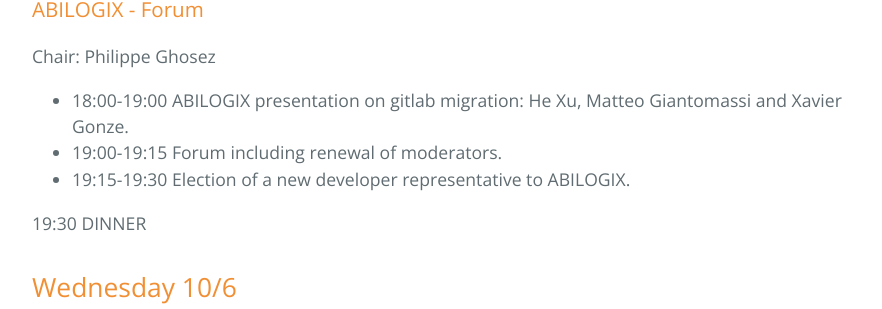
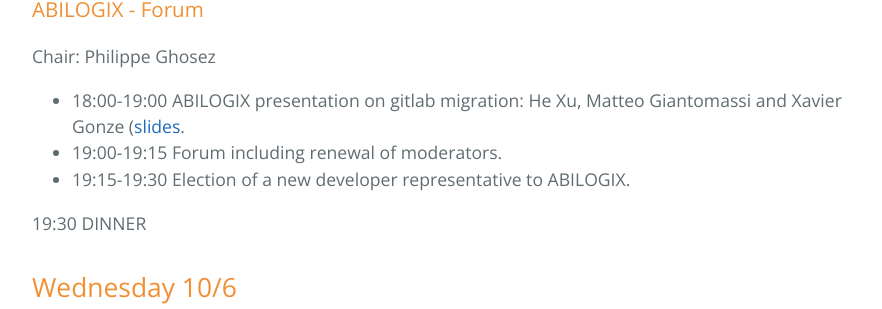
Before and after one commit to abinit/abidev2026, a Jekyll site: the page built from docs/program.md, in a window 1280 px wide and 900 px high, scrolled down 2641 px. Shown: the part 172-481 px from the top of the window, without its empty margins (192-1074 px from the left). Built offline with Jekyll 4.4.1, drawn with Linux system fonts in a browser that asks for light colours; the repository's description, which GitHub fills in, is left out.

Commit message:
Make a link to my slides, for testing purposes.

```diff
--- a/docs/program.md
+++ b/docs/program.md
@@ -94,7 +94,7 @@ Chair: Ivo Souza
 
 Chair: Philippe Ghosez
 
-- 18:00-19:00 ABILOGIX presentation on gitlab migration: He Xu, Matteo Giantomassi  and Xavier Gonze.
+- 18:00-19:00 ABILOGIX presentation on gitlab migration: He Xu, Matteo Giantomassi  and Xavier Gonze ([slides](Slides_Tesday_June_8/Gonze_ABINIT_Migration_v3.pdf).
 - 19:00-19:15 Forum including renewal of moderators.
 - 19:15-19:30 Election of a new developer representative to ABILOGIX.
 
```
